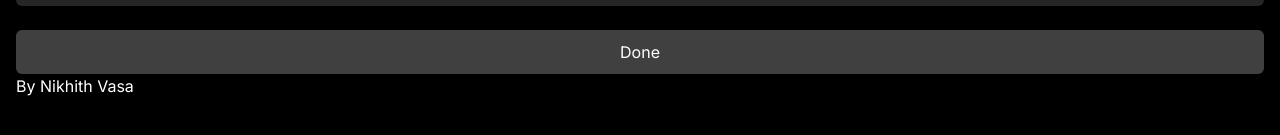
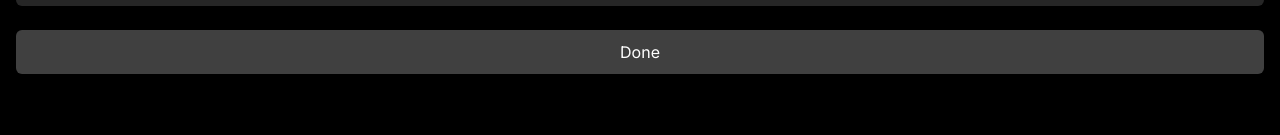
Before and after one commit to NikhithVasa/eazyregex, a Next.js app: page / in a window 1280 px wide. Shown: the part 291-426 px from the top of the page. Built offline with nearby package versions, Linux system fonts and the light colour scheme.

Commit message:
Update page.tsx

```diff
--- a/app/page.tsx
+++ b/app/page.tsx
@@ -38,9 +38,6 @@ export default function Home() {
         <h2 className="pb-3 text-xl">I want a regex for</h2>
         <Form generateCron={generateCron} result={result} loading={loading} />
       </div>
-      <footer>
-        By Nikhith Vasa
-      </footer>
     </main>
   );
 }
```
